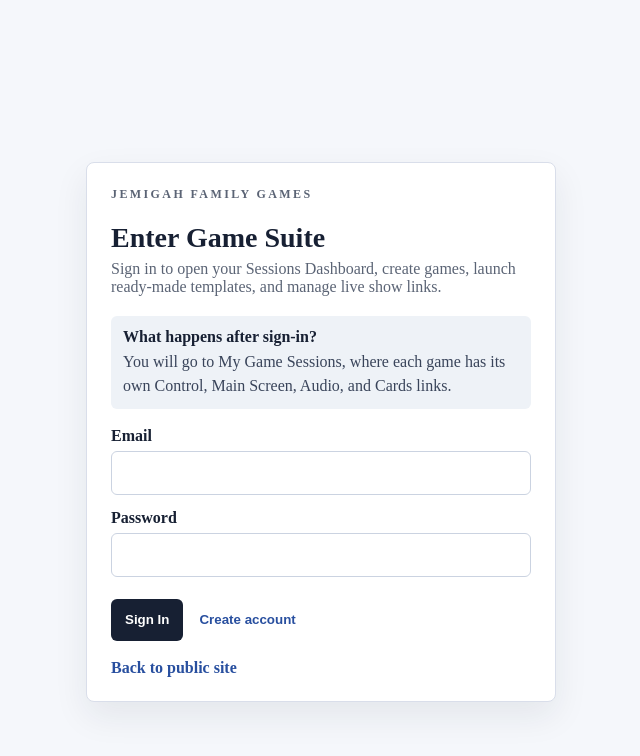
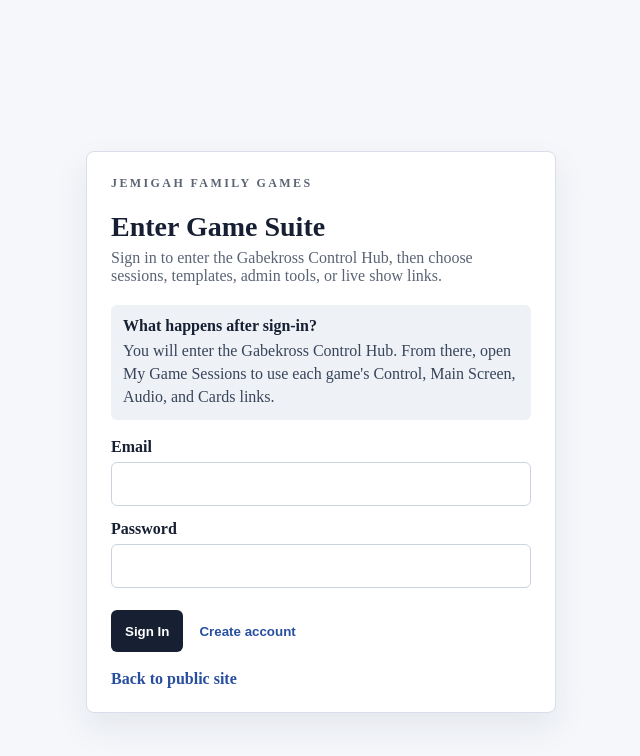
Before and after one commit to Gabekross/feud, a Next.js app: page /auth in a window 1280 px wide. Shown: the top 756 px of the page, without its empty margins (319-959 px from the left). Built offline with nearby package versions, Linux system fonts and the light colour scheme; no server answers.

Commit message:
Route auth flow through control hub

```diff
--- a/src/app/auth/page.tsx
+++ b/src/app/auth/page.tsx
@@ -38,7 +38,7 @@ export default function AuthPage() {
 
     setStatus(mode === 'signup' ? 'Account created. Check your email if confirmation is enabled.' : 'Signed in.');
     setSaving(false);
-    router.push('/sessions');
+    router.push('/family-face-off');
   };
 
   return (
@@ -48,17 +48,17 @@ export default function AuthPage() {
         <h1>{mode === 'signin' ? 'Enter Game Suite' : 'Create Host Account'}</h1>
         <p>
           {mode === 'signin'
-            ? 'Sign in to open your Sessions Dashboard, create games, launch ready-made templates, and manage live show links.'
+            ? 'Sign in to enter the Gabekross Control Hub, then choose sessions, templates, admin tools, or live show links.'
             : 'Create an account to host games. The first account becomes Platform Admin; later accounts start as hosts.'}
         </p>
         <div className={styles.infoBox}>
           <strong>What happens after sign-in?</strong>
-          <span>You will go to My Game Sessions, where each game has its own Control, Main Screen, Audio, and Cards links.</span>
+          <span>You will enter the Gabekross Control Hub. From there, open My Game Sessions to use each game&apos;s Control, Main Screen, Audio, and Cards links.</span>
         </div>
 
         {!loading && user && (
           <div className={styles.status}>
-            You are already signed in. <Link href="/sessions">Open My Game Sessions</Link>.
+            You are already signed in. <Link href="/family-face-off">Open Gabekross Control Hub</Link>.
           </div>
         )}
 
--- a/src/components/AuthGate.tsx
+++ b/src/components/AuthGate.tsx
@@ -36,7 +36,8 @@ export default function AuthGate({ children, adminOnly = false }: AuthGateProps)
           </p>
           <ol className={styles.steps}>
             <li>Sign in or create your host account.</li>
-            <li>Open your Sessions Dashboard.</li>
+            <li>Enter the Gabekross Control Hub.</li>
+            <li>Choose My Game Sessions, templates, admin tools, or live game screens.</li>
             <li>Use the generated Control, Main Screen, Audio, and Cards links for each game.</li>
           </ol>
           <div className={styles.actions}>
--- a/src/components/HelpSection.tsx
+++ b/src/components/HelpSection.tsx
@@ -21,13 +21,13 @@ export default function HelpSection() {
           <div className={styles.sectionBody}>
             <ol>
               <li><strong>Sign in</strong> from the account page. Hosts can create and run games; Platform Admin can manage everything.</li>
-              <li><strong>Open My Game Sessions</strong> to create a custom game, launch a ready-made game, or resume an existing session.</li>
+              <li><strong>Enter the Gabekross Control Hub</strong>, then open My Game Sessions to create a custom game, launch a ready-made game, or resume an existing session.</li>
               <li><strong>Create or launch a game session</strong>. Each session now has its own private control, screen, audio, and card links.</li>
               <li><strong>Open the tokenized Main Screen link</strong> on the TV or projector and use fullscreen.</li>
               <li><strong>Open the tokenized Control link</strong> on the host/operator device and run the show.</li>
             </ol>
             <p className={styles.tip}>
-              <strong>Tip:</strong> Use the links from the Sessions Dashboard. They include the correct session id and access token, so each device opens the right game.
+              <strong>Tip:</strong> Start from the Control Hub, then use the links from My Game Sessions. They include the correct session id and access token, so each device opens the right game.
             </p>
           </div>
         </details>
```
